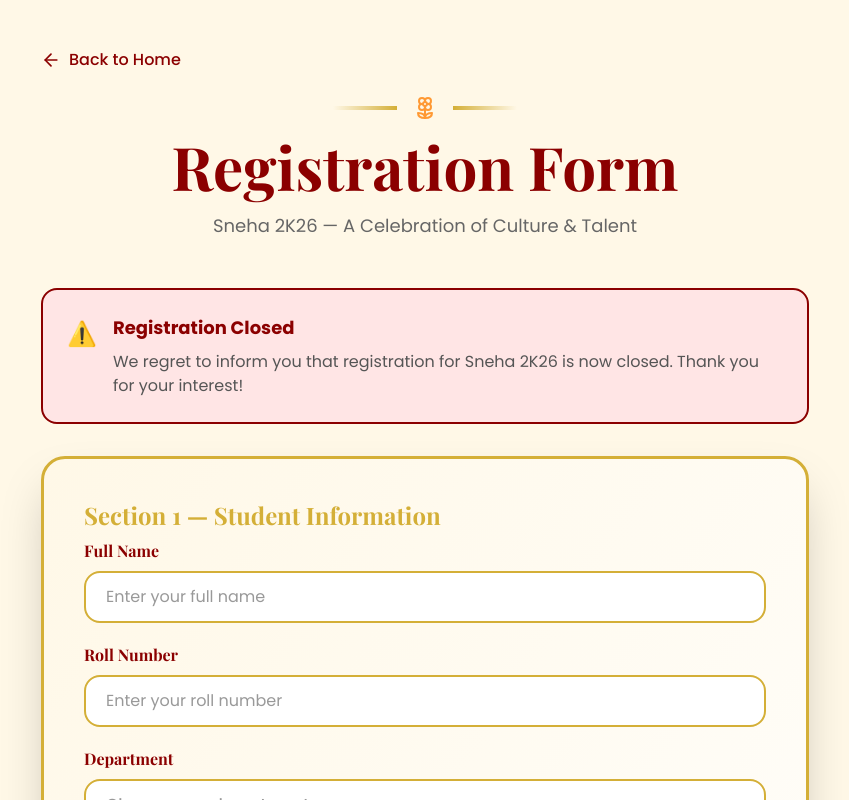
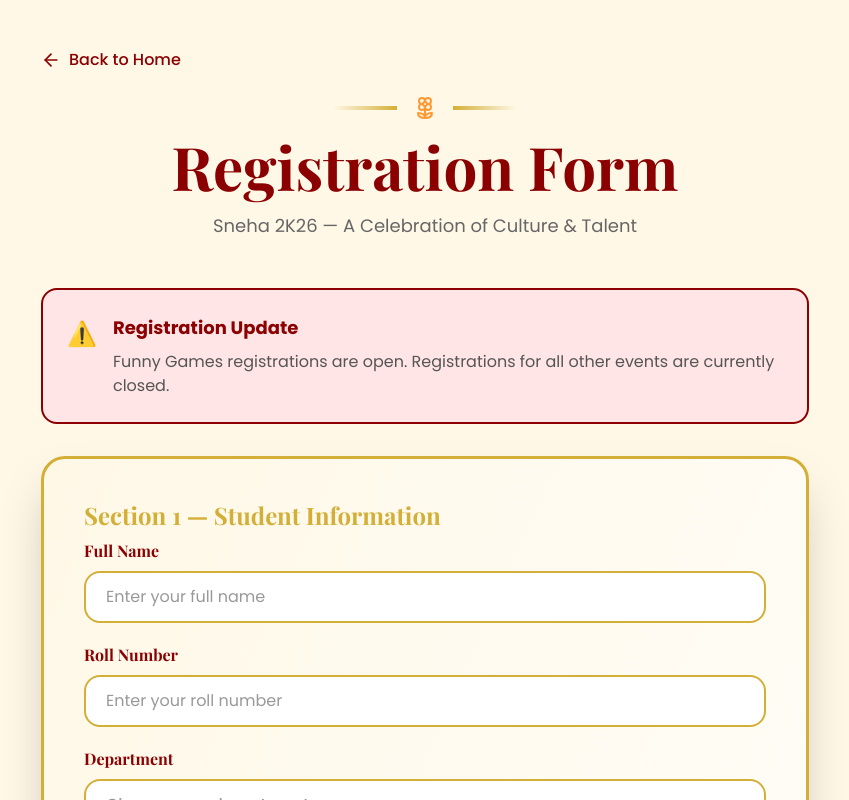
Before and after one commit to Yashrajsalunkhe/Sheha_2k26, a React (Vite) app: page /registration in a window 1280 px wide. Shown: the top 800 px of the page, without its empty margins (215-1064 px from the left). Built offline with nearby package versions, Linux system fonts and the light colour scheme.

Commit message:
funny game keeps

```diff
--- a/src/app/pages/RegistrationPage.tsx
+++ b/src/app/pages/RegistrationPage.tsx
@@ -24,16 +24,7 @@ const CLASSES = [
   "Final Year B.Tech",
 ];
 
-const EVENTS = [
-  "Dance",
-  "Fashion Show",
-  "Singing",
-  "Art Exhibition",
-  "Public Speaking",
-  "Drama / Skit",
-  "Funny Games",
-  "Food Stall",
-];
+const EVENTS = ["Funny Games"];
 
 // Google Apps Script Web App URL — replace with your deployed URL
 const GOOGLE_SHEET_URL =
@@ -229,7 +220,7 @@ export default function RegistrationPage() {
   const [email, setEmail] = useState("");
 
   // ---- Section 2 state ----
-  const [selectedEvent, setSelectedEvent] = useState("");
+  const [selectedEvent, setSelectedEvent] = useState<string>("Funny Games");
 
   // ---- Section 3: Dance / Fashion Show ----
   const [participationType, setParticipationType] = useState("");
@@ -302,6 +293,10 @@ export default function RegistrationPage() {
   /* ---- Submit handler ---- */
   const handleSubmit = async (e: React.FormEvent) => {
     e.preventDefault();
+    if (selectedEvent !== "Funny Games") {
+      alert("Registration is active only for Funny Games event.");
+      return;
+    }
     if (!agreed) {
       alert("Please accept the declaration before submitting.");
       return;
@@ -330,7 +325,7 @@ export default function RegistrationPage() {
       teamLeaderName: isDanceOrFashion ? teamLeaderName : "",
       teamLeaderContact: isDanceOrFashion ? teamLeaderContact : "",
       songTheme: isDanceOrFashion ? songTheme : "",
-      dramaOther: selectedEvent === "Drama / Skit" && songTheme === "Other" ? dramaOther : "",
+      dramaOther: "",
       songName: isSinging ? songName : "",
       singerArtistName: isSinging ? singerArtistName : "",
       musicTrackRequired: isSinging ? musicTrackRequired : "",
@@ -441,7 +436,7 @@ export default function RegistrationPage() {
           </p>
         </div>
 
-        {/* Registration Closed Notice */}
+        {/* Registration Status Notice */}
         <div className="mb-8 rounded-2xl p-6 border-2" style={{
           backgroundColor: '#FFE5E5',
           borderColor: '#8B0000'
@@ -450,10 +445,10 @@ export default function RegistrationPage() {
             <div className="mt-1 text-2xl" style={{ color: '#8B0000' }}>⚠️</div>
             <div className="flex-1">
               <h3 className="font-bold text-lg mb-2" style={{ color: '#8B0000' }}>
-                Registration Closed
+                Registration Update
               </h3>
               <p style={{ color: '#555' }}>
-                We regret to inform you that registration for Sneha 2K26 is now closed. Thank you for your interest!
+                Funny Games registrations are open. Registrations for all other events are currently closed.
               </p>
             </div>
           </div>
```
